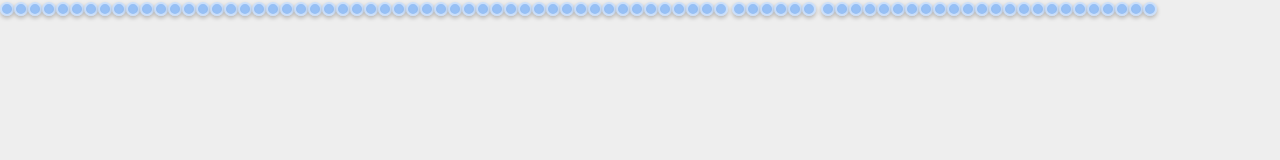
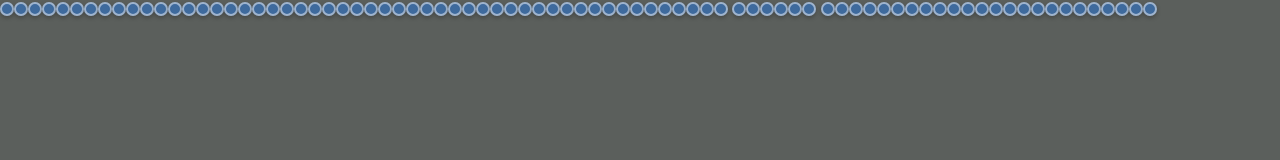
Before and after one commit to MSAE99/kasc, a plain HTML site: page index.html in a window 1280 px wide. Drawn offline with Linux system fonts and the light colour scheme; some packages are replaced by stand-ins of ours; a script that the page names is missing.

Commit message:
Update style.css

```diff
--- a/style.css
+++ b/style.css
@@ -3,7 +3,7 @@
             font-family: sans-serif;
             display: flex;
             height: 100vh;
-            background: #979696;
+            background: #5b5f5c;
 
         }
 
@@ -11,7 +11,9 @@
             flex-grow: 1;
             width: 100%;
             height: 100%;
-            background-color: #eee;
+            background-color: #5b5f5c;
+            background-blend-mode: color-dodge;
+
         }
 
         /* 1. The Dot (hotspot) */
```
